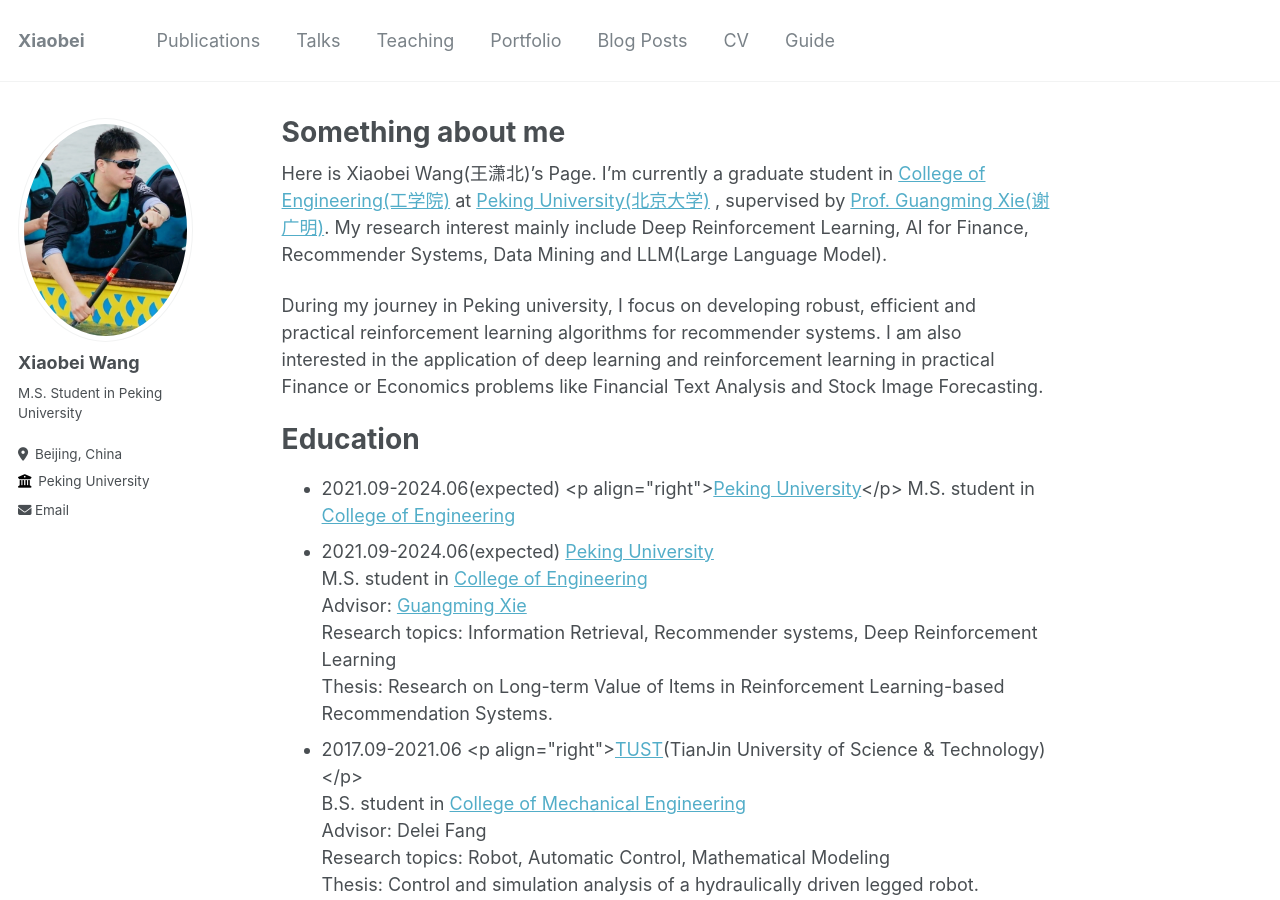
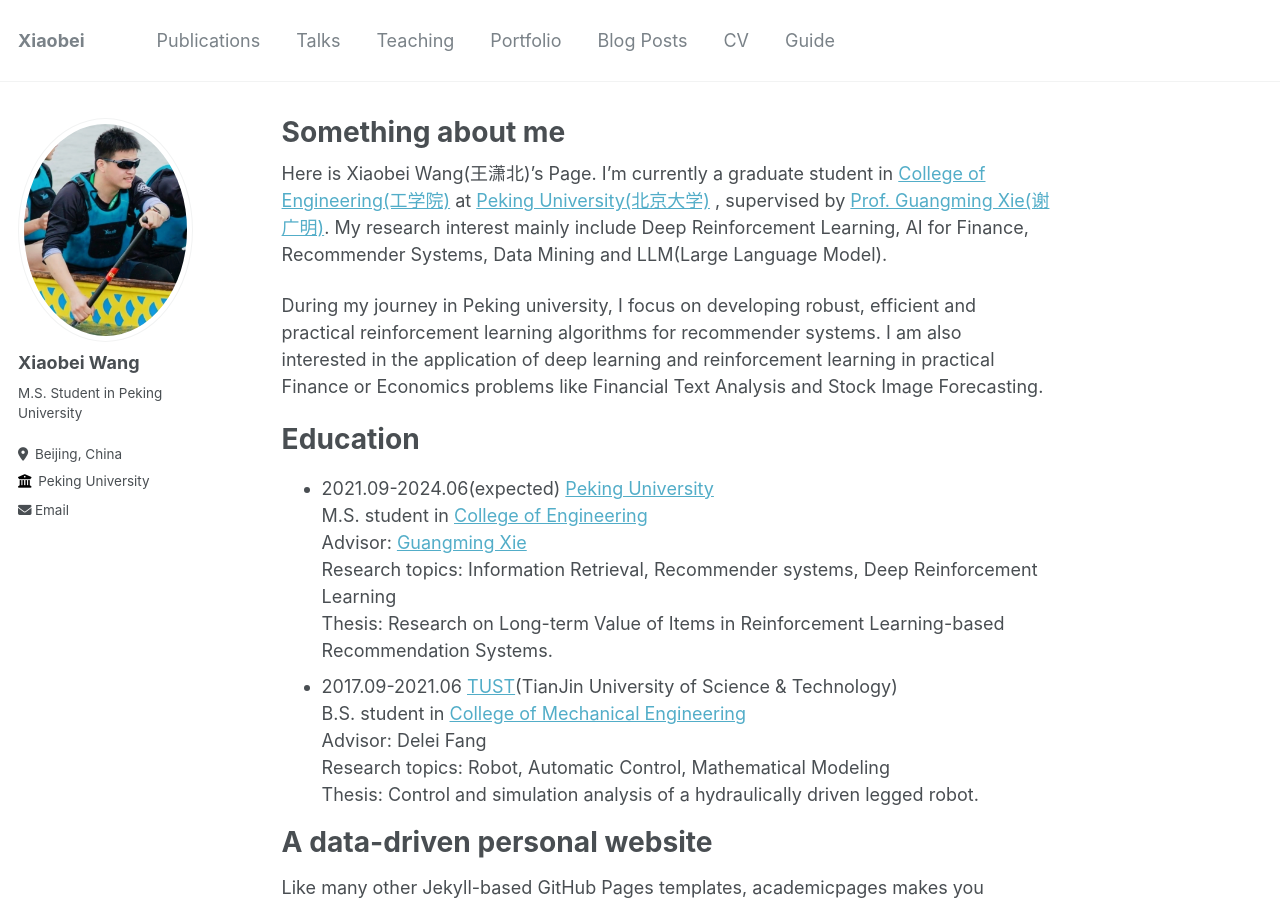
Before and after one commit to wangxiaobei822/wangxiaobei822.github.io, a Jekyll site: the page built from _pages/about.md, in a window 1280 px wide and 900 px high. Built offline with Jekyll 4.4.1, drawn with Linux system fonts in a browser that asks for light colours.

Commit message:
Update about.md

```diff
--- a/_pages/about.md
+++ b/_pages/about.md
@@ -13,14 +13,13 @@ During my journey in Peking university, I focus on developing robust, efficient
 
 Education
 ======
-- 2021.09-2024.06(expected) <p align="right">[Peking University](https://www.pku.edu.cn/)</p>
- M.S. student in [College of Engineering](https://www.coe.pku.edu.cn/)
-- 2021.09-2024.06(expected) [Peking University](https://www.pku.edu.cn/)<br>
+
+- 2021.09-2024.06(expected)   [Peking University](https://www.pku.edu.cn/)<br>
  M.S. student in [College of Engineering](https://www.coe.pku.edu.cn/)<br>
  Advisor: [Guangming Xie](https://www.coe.pku.edu.cn/teaching/all_time/7139.html)<br>
 Research topics: Information Retrieval, Recommender systems, Deep Reinforcement Learning<br>
 Thesis: Research on Long-term Value of Items in Reinforcement Learning-based Recommendation Systems.
-- 2017.09-2021.06 <p align="right">[TUST](https://www.tust.edu.cn/)(TianJin University of Science & Technology)</p><br>
+- 2017.09-2021.06   [TUST](https://www.tust.edu.cn/)(TianJin University of Science & Technology)<br>
   B.S. student in [College of Mechanical Engineering](https://jxxy.tust.edu.cn/)<br>
  Advisor: Delei Fang<br>
 Research topics: Robot, Automatic Control, Mathematical Modeling<br>
```
